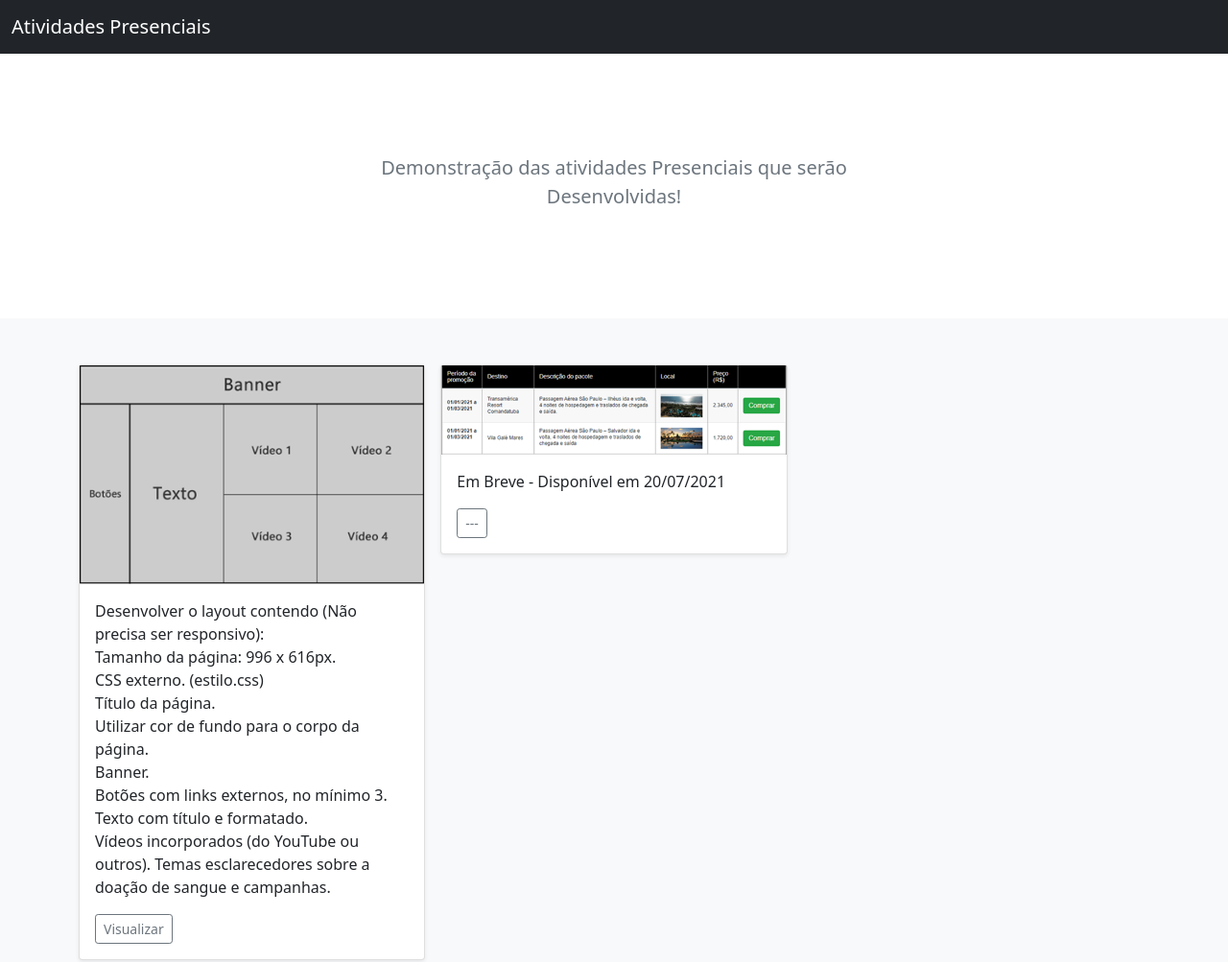
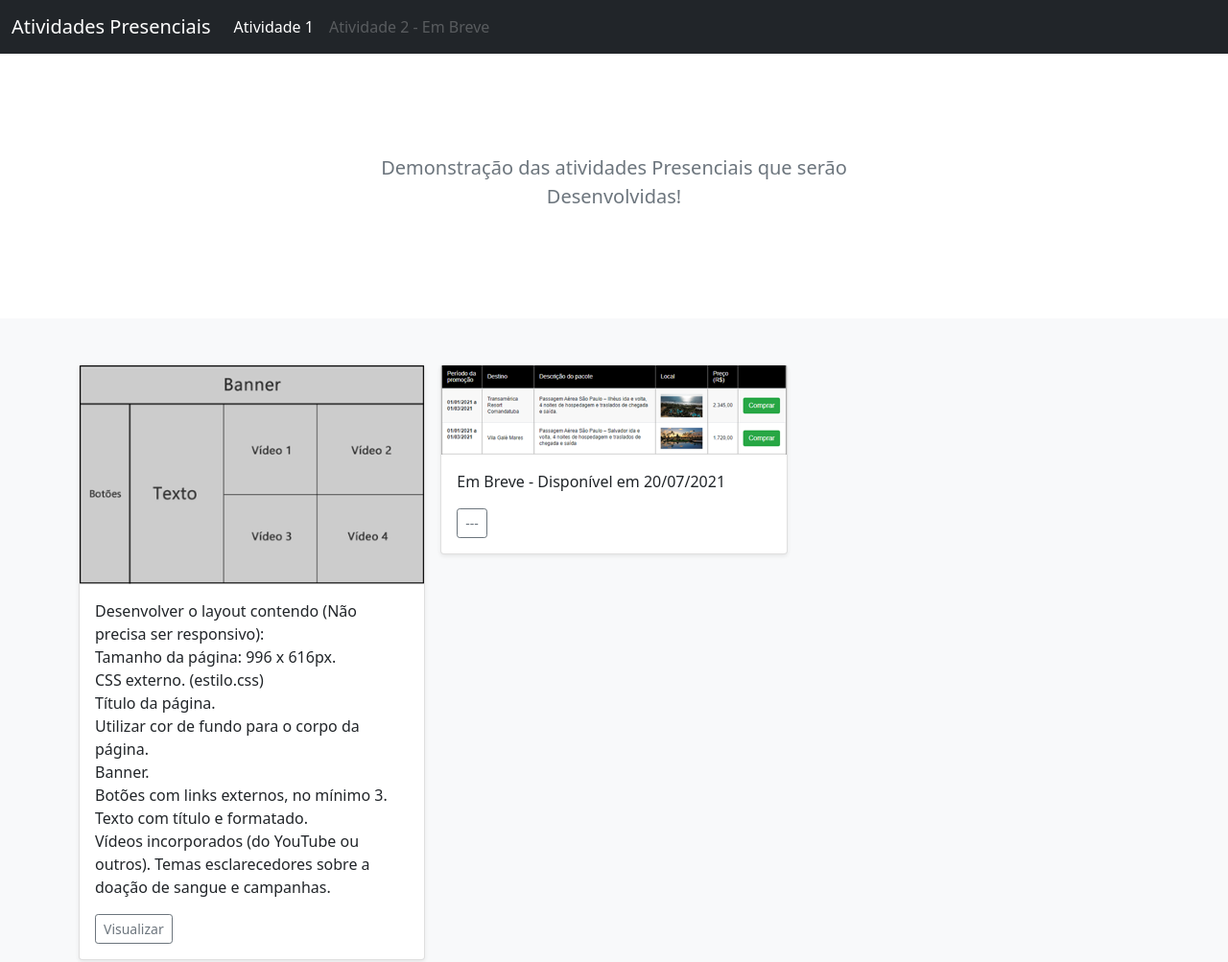
Before and after one commit to DanielCerri/danielcerri.github.io, a plain HTML site: page index.html in a window 1280 px wide. Shown: the top 1003 px of the page at 96% size. Drawn offline with nearby package versions, Linux system fonts and the light colour scheme.

Commit message:
Add files via upload

```diff
--- a/index.html
+++ b/index.html
@@ -43,6 +43,16 @@
       <button class="navbar-toggler" type="button" data-bs-toggle="collapse" data-bs-target="#navbarNav" aria-controls="navbarNav" aria-expanded="false" aria-label="Toggle navigation">
         <span class="navbar-toggler-icon"></span>
       </button>
+      <div class="collapse navbar-collapse" id="navbarNav">
+        <ul class="navbar-nav">
+          <li class="nav-item">
+            <a class="nav-link active" aria-current="page" href="./html/sa1atividade3.html">Atividade 1</a>
+          </li>
+          <li class="nav-item">
+            <a class="nav-link disabled" href="#">Atividade 2 - Em Breve</a>
+          </li>
+        </ul>
+      </div>
     </div>
   </nav>
 </header>
```
